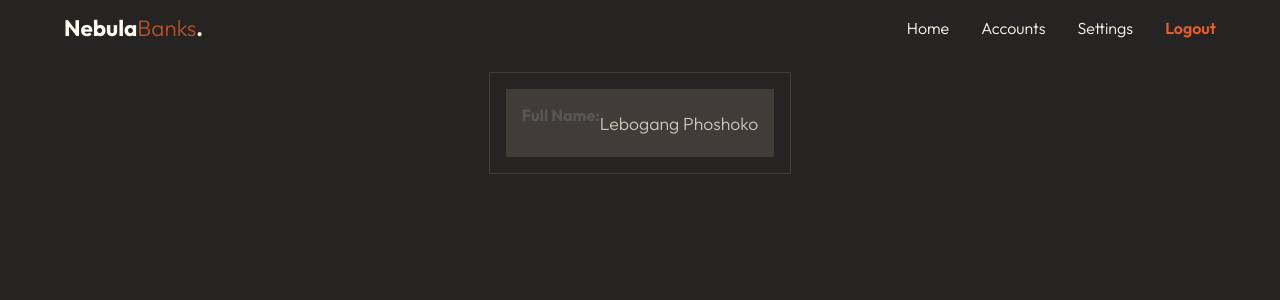
After one commit to PhantomLeii/banking-system, a Django app: a page that uses templates/routes/user_profile.html in a window 1280 px wide. The commit adds this page. Shown: the top 300 px of the page. Run offline with Django 5.2, Linux system fonts and the light colour scheme; data comes from the database, SQL or seed files in the repository.

Commit message:
add edit profile view

```diff
--- a/core/urls.py
+++ b/core/urls.py
@@ -11,6 +11,7 @@ from .views import (
     WithdrawView,
     DepositView,
     PaymentView,
+    UserDetail,
 
     not_found,
     index,
@@ -31,4 +32,5 @@ urlpatterns = [
     path('withdraw/', WithdrawView.as_view(), name='withdraw'),
     path('deposit/', DepositView.as_view(), name='deposit'),
     path('pay/', PaymentView.as_view(), name='pay'),
+    path('profile/<str:email>/', UserDetail.as_view(), name='user-detail'),
 ]
--- a/core/views.py
+++ b/core/views.py
@@ -286,3 +286,11 @@ class PaymentView(LoginRequiredMixin, TemplateView):
                 error = 'Insufficient funds'
 
         return render(request, self.template_name, {'form': form, 'error': error})
+
+
+class UserDetail(TemplateView):
+    template_name = 'routes/user_profile.html'
+
+    def get(self, request, email):
+        user = User.objects.get(email=email)
+        return render(request, self.template_name, {'user': user})
--- a/templates/routes/index.html
+++ b/templates/routes/index.html
@@ -21,7 +21,7 @@
 					<p>Pay</p>
 				</div>
 			</a>
-			<a href="">
+			<a href="{% url "user-detail" request.user %}">
 				<div class="card">
 					<p>Edit Profile</p>
 				</div>
--- /dev/null
+++ b/templates/routes/user_profile.html
@@ -0,0 +1,12 @@
+{% extends "base.html" %} {% block content %}
+<main>
+	<section class="container">
+		<div class="detail">
+			<div class="card">
+				<h3>Full Name:</h3>
+				<p>{{ user.name }} {{ user.surname }}</p>
+			</div>
+		</div>
+	</section>
+</main>
+{% endblock content %}
```
